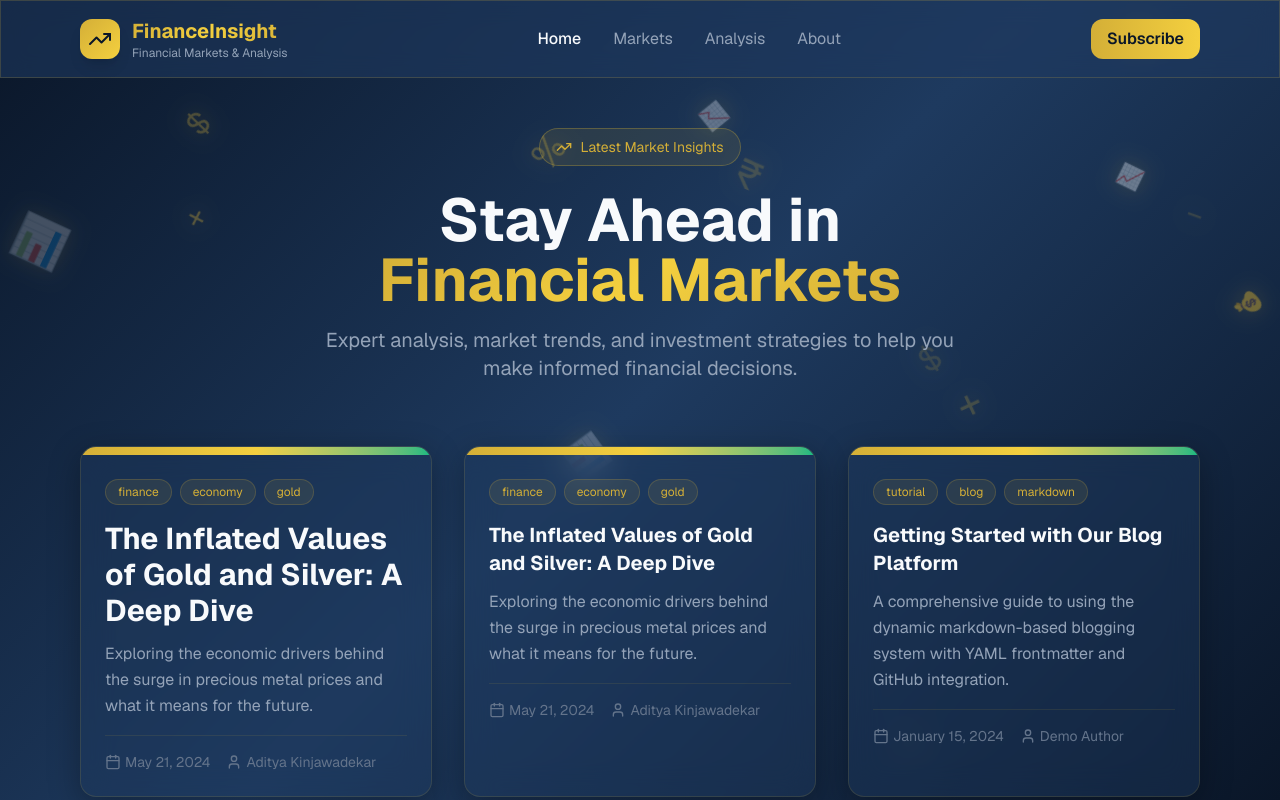
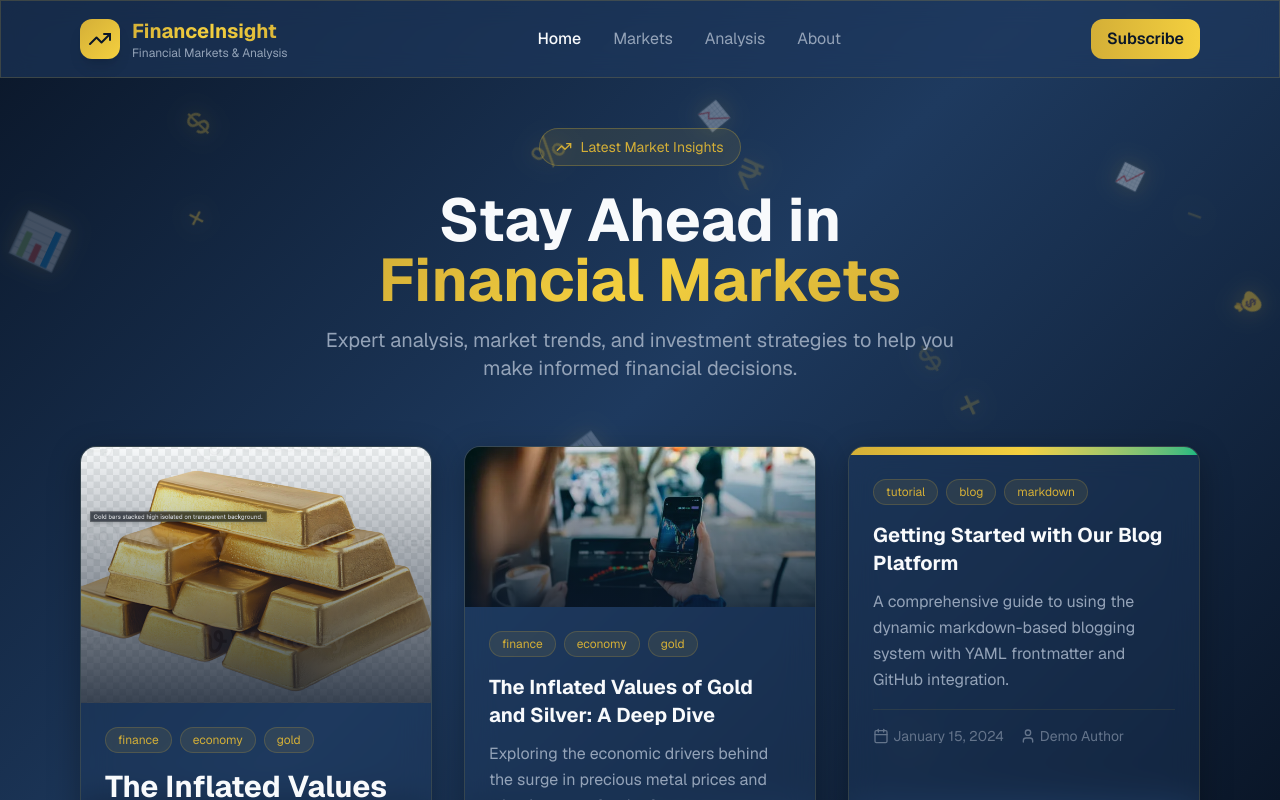
Before and after one commit to rimraf-adi/blog-md, a Next.js app: page / in a window 1280 px wide. Shown: the top 800 px of the page. Built offline with nearby package versions, Linux system fonts and the light colour scheme.

Commit message:
image support

```diff
--- a/app/blog/[slug]/page.tsx
+++ b/app/blog/[slug]/page.tsx
@@ -145,7 +145,7 @@ export default function BlogPostPage() {
               prose-ul:text-[#CBD5E1] prose-ol:text-[#CBD5E1]
               prose-li:marker:text-[#D4AF37]
             ">
-              <MarkdownRenderer content={post.content} />
+              <MarkdownRenderer content={post.content} slug={slug} />
             </div>
           </div>
         </article>
--- a/app/page.tsx
+++ b/app/page.tsx
@@ -90,8 +90,19 @@ export default function HomePage() {
                   className={`glass-card h-full rounded-2xl overflow-hidden group cursor-pointer ${index === 0 ? 'md:col-span-2 lg:col-span-2' : ''
                     }`}
                 >
-                  {/* Card Header with gradient */}
-                  <div className="h-2 bg-gradient-to-r from-[#D4AF37] via-[#F4D03F] to-[#10B981]" />
+                  {/* Thumbnail or Gradient Header */}
+                  {post.frontmatter.thumbnail ? (
+                    <div className={`relative overflow-hidden ${index === 0 ? 'h-48 md:h-64' : 'h-40'}`}>
+                      <img
+                        src={post.frontmatter.thumbnail}
+                        alt={post.frontmatter.title}
+                        className="w-full h-full object-cover transition-transform duration-300 group-hover:scale-105"
+                      />
+                      <div className="absolute inset-0 bg-gradient-to-t from-[rgba(10,22,40,0.8)] to-transparent" />
+                    </div>
+                  ) : (
+                    <div className="h-2 bg-gradient-to-r from-[#D4AF37] via-[#F4D03F] to-[#10B981]" />
+                  )}
 
                   <div className="p-6">
                     {/* Tags */}
--- a/components/markdown-renderer.tsx
+++ b/components/markdown-renderer.tsx
@@ -2,16 +2,31 @@ import React from 'react';
 
 interface MarkdownRendererProps {
   content: string;
+  slug?: string; // Blog slug for resolving relative image paths
 }
 
 /**
  * Simple markdown to HTML renderer
- * Handles: headings, paragraphs, links, bold, italic, code blocks, lists, blockquotes
+ * Handles: headings, paragraphs, links, bold, italic, code blocks, lists, blockquotes, images
  */
-export function MarkdownRenderer({ content }: MarkdownRendererProps) {
+export function MarkdownRenderer({ content, slug }: MarkdownRendererProps) {
   const lines = content.split('\n');
   const elements: React.ReactNode[] = [];
   let i = 0;
+
+  // Helper function to resolve image paths
+  const resolveImagePath = (src: string): string => {
+    // If already absolute or external URL, return as-is
+    if (src.startsWith('http://') || src.startsWith('https://') || src.startsWith('/')) {
+      return src;
+    }
+    // For relative paths like ./image.png or image.png, resolve using slug
+    if (slug) {
+      const cleanSrc = src.replace(/^\.\//, ''); // Remove leading ./
+      return `/${slug}/${cleanSrc}`;
+    }
+    return src;
+  };
 
   while (i < lines.length) {
     const line = lines[i];
@@ -19,6 +34,30 @@ export function MarkdownRenderer({ content }: MarkdownRendererProps) {
 
     // Empty line
     if (!trimmed) {
+      i++;
+      continue;
+    }
+
+    // Image: ![alt](src)
+    const imageMatch = trimmed.match(/^!\[([^\]]*)\]\(([^)]+)\)$/);
+    if (imageMatch) {
+      const alt = imageMatch[1];
+      const src = resolveImagePath(imageMatch[2]);
+      elements.push(
+        <figure key={i} className="my-6">
+          <img
+            src={src}
+            alt={alt}
+            className="rounded-lg max-w-full h-auto mx-auto border border-[rgba(212,175,55,0.2)]"
+            loading="lazy"
+          />
+          {alt && (
+            <figcaption className="text-center text-sm text-[#94A3B8] mt-2">
+              {alt}
+            </figcaption>
+          )}
+        </figure>
+      );
       i++;
       continue;
     }
--- a/package.json
+++ b/package.json
@@ -47,7 +47,7 @@
     "gray-matter": "4.0.3",
     "input-otp": "1.4.1",
     "lucide-react": "^0.454.0",
-    "next": "16.0.10",
+    "next": "^16.1.6",
     "next-themes": "^0.4.6",
     "react": "19.2.0",
     "react-day-picker": "9.8.0",
@@ -66,6 +66,7 @@
     "@types/node": "^22",
     "@types/react": "^19",
     "@types/react-dom": "^19",
+    "baseline-browser-mapping": "^2.9.19",
     "postcss": "^8.5",
     "tailwindcss": "^4.1.9",
     "tw-animate-css": "1.3.3",
--- a/public/gold-silver-inflation/index.md
+++ b/public/gold-silver-inflation/index.md
@@ -5,6 +5,7 @@ description: "Exploring the economic drivers behind the surge in precious metal
 author: "Aditya Kinjawadekar"
 tags: ["finance", "economy", "gold", "silver", "investing"]
 readTime: "5 min read"
+thumbnail: "/gold-silver-inflation/gold.png"
 ---
 
 # The Inflated Values of Gold and Silver: A Deep Dive
--- a/public/hello/index.md
+++ b/public/hello/index.md
@@ -5,9 +5,12 @@ description: "Exploring the economic drivers behind the surge in precious metal
 author: "Aditya Kinjawadekar"
 tags: ["finance", "economy", "gold", "silver", "investing"]
 readTime: "5 min read"
+thumbnail: "/hello/stock.png"
 ---
 
 # Test blog 12345
+
+![Stock Trading](./stock.png)
 
 In recent months, the financial world has been buzzing with the unprecedented surge in precious metal prices. Gold and silver, the age-old stores of value, are seeing their valuations climb to historic highs. But what is driving this inflation in value? Is it a bubble waiting to burst, or a reflection of deeper economic shifts?
 
```
Also changed, not shown: public/hello/stock.png (added), 1 other file (tests, documents, lock files or other folders).
